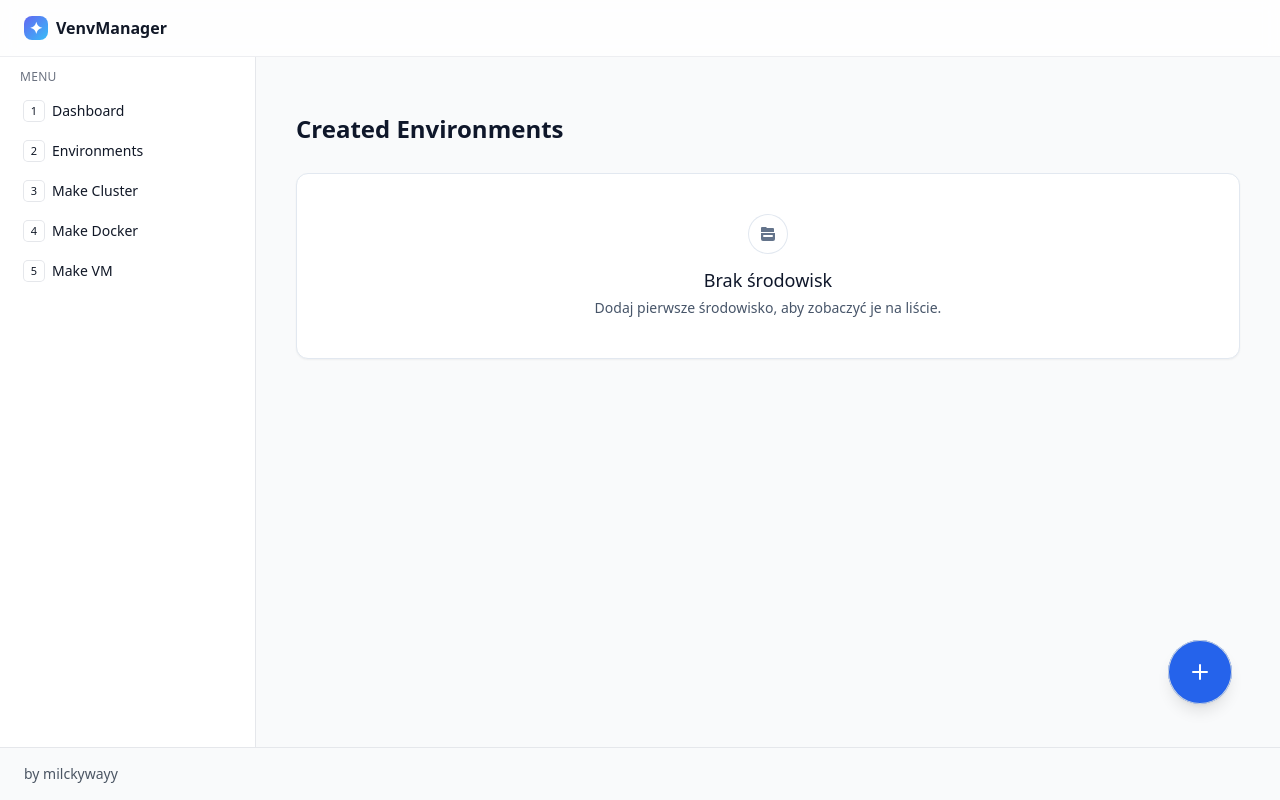
After one commit to milckywayy/VenvManager, a Flask app: page /environments in a window 1280 px wide. The commit adds this page. Run offline with Flask 3, Linux system fonts and the light colour scheme; parts of the project's set-up code (start-up, migrations or seed data) failed here and were passed over; some libraries are stand-ins or nearby versions.

Commit message:
Add encironments list

```diff
--- a/app/routes/main.py
+++ b/app/routes/main.py
@@ -1,6 +1,7 @@
 from flask import Blueprint, render_template
+from sqlalchemy.orm import joinedload
 
-from app.models import Cluster
+from app.models import Cluster, Environment
 
 main_bp = Blueprint("main", __name__)
 
@@ -11,6 +12,22 @@ def index():
     return render_template("index.html", clusters=clusters)
 
 
+@main_bp.route("/environments")
+def environments():
+    existing_environments = (
+        Environment.query.options(
+            joinedload(Environment.docker),
+            joinedload(Environment.vm),
+        )
+        .order_by(Environment.name.asc())
+        .all()
+    )
+
+    return render_template(
+        "environments.html", existing_environments=existing_environments
+    )
+
+
 @main_bp.route("/base")
 def base():
     return render_template("base.html")
--- a/app/templates/base.html
+++ b/app/templates/base.html
@@ -3,7 +3,7 @@
 <head>
   <meta charset="utf-8" />
   <meta name="viewport" content="width=device-width, initial-scale=1" />
-  <title>{% block title %}VenvManager{% endblock %}</title>
+  <title>{% block title %}{% endblock %} - VenvManager</title>
   <script src="https://cdn.tailwindcss.com"></script>
   {% block head_extra %}{% endblock %}
 </head>
@@ -51,6 +51,7 @@
 
           {% set items = [
             {'id': 'dashboard', 'label': 'Dashboard', 'href': url_for('main.index')},
+            {'id': 'environments', 'label': 'Environments', 'href': url_for('main.environments')},
             {'id': 'make_cluster', 'label': 'Make Cluster', 'href': url_for('creator.make_cluster')},
             {'id': 'make_docker', 'label': 'Make Docker', 'href': url_for('creator.make_docker')},
             {'id': 'make_vm', 'label': 'Make VM', 'href': url_for('creator.make_vm')}
--- /dev/null
+++ b/app/templates/environments.html
@@ -0,0 +1,210 @@
+{% extends "base.html" %}
+
+{% block title %}Created Environments{% endblock %}
+
+{% block head_extra %}{% endblock %}
+
+{% block content %}
+<div class="mx-auto max-w-6xl px-4 py-8">
+  <div class="mb-6 flex items-end justify-between gap-4">
+    <div>
+      <h1 class="text-2xl font-semibold text-slate-900 dark:text-slate-100">Created Environments</h1>
+      <p class="mt-1 text-sm text-slate-600 dark:text-slate-400">
+      </p>
+    </div>
+  </div>
+
+  {% if existing_environments|length == 0 %}
+    <div class="rounded-xl border border-slate-200 bg-white p-10 text-center shadow-sm dark:border-slate-800 dark:bg-slate-900">
+      <div class="mx-auto mb-3 h-10 w-10 rounded-full ring-1 ring-inset ring-slate-200 dark:ring-slate-700 grid place-items-center">
+        <svg xmlns="http://www.w3.org/2000/svg" class="h-5 w-5 text-slate-500" viewBox="0 0 20 20" fill="currentColor">
+          <path d="M3 4a1 1 0 011-1h4l1 1h6a1 1 0 011 1v3H3V4z" />
+          <path fill-rule="evenodd" d="M3 9h14v6a2 2 0 01-2 2H5a2 2 0 01-2-2V9zm3 2a1 1 0 100 2h8a1 1 0 100-2H6z" clip-rule="evenodd"/>
+        </svg>
+      </div>
+      <h2 class="text-lg font-medium text-slate-900 dark:text-slate-100">Brak środowisk</h2>
+      <p class="mt-1 text-sm text-slate-600 dark:text-slate-400">Dodaj pierwsze środowisko, aby zobaczyć je na liście.</p>
+    </div>
+  {% else %}
+    <div class="overflow-hidden rounded-xl border border-slate-200 bg-white shadow-sm dark:border-slate-800 dark:bg-slate-900">
+      <div class="overflow-x-auto">
+        <table class="min-w-full divide-y divide-slate-200 dark:divide-slate-800">
+          <thead class="bg-slate-50 dark:bg-slate-800/60">
+            <tr>
+              <th scope="col" class="px-4 py-3 text-left text-xs font-semibold uppercase tracking-wider text-slate-600 dark:text-slate-300">Type</th>
+              <th scope="col" class="px-4 py-3 text-left text-xs font-semibold uppercase tracking-wider text-slate-600 dark:text-slate-300">Name</th>
+              <th scope="col" class="px-4 py-3 text-left text-xs font-semibold uppercase tracking-wider text-slate-600 dark:text-slate-300">Image</th>
+              <th scope="col" class="px-4 py-3 text-left text-xs font-semibold uppercase tracking-wider text-slate-600 dark:text-slate-300">Ports</th>
+              <th scope="col" class="px-4 py-3 text-right text-xs font-semibold uppercase tracking-wider text-slate-600 dark:text-slate-300">Actions</th>
+            </tr>
+          </thead>
+          <tbody class="divide-y divide-slate-200 dark:divide-slate-800">
+            {% for env in existing_environments %}
+              <tr class="hover:bg-slate-50 dark:hover:bg-slate-800/50">
+                <td class="whitespace-nowrap px-4 py-3 text-sm">
+                  {% if env.docker %}
+                    <span class="inline-flex items-center gap-1.5 rounded-full bg-sky-50 px-2.5 py-0.5 text-xs font-medium text-sky-700 ring-1 ring-inset ring-sky-200 dark:bg-sky-900/20 dark:text-sky-300 dark:ring-sky-800">
+                      <!-- Docker icon -->
+                      <svg xmlns="http://www.w3.org/2000/svg" class="h-3.5 w-3.5" viewBox="0 0 24 24" fill="currentColor">
+                        <path d="M3 14c0 3.866 3.134 7 7 7h5a6 6 0 006-6v-1H3zM4 13h16v-2H4v2zm5-3h3V7H9v3zm4 0h3V7h-3v3zM8 10H5V7h3v3z"/>
+                      </svg>
+                      Docker
+                    </span>
+                  {% elif env.vm %}
+                    <span class="inline-flex items-center gap-1.5 rounded-full bg-violet-50 px-2.5 py-0.5 text-xs font-medium text-violet-700 ring-1 ring-inset ring-violet-200 dark:bg-violet-900/20 dark:text-violet-300 dark:ring-violet-800">
+                      <!-- VM icon -->
+                      <svg xmlns="http://www.w3.org/2000/svg" class="h-3.5 w-3.5" viewBox="0 0 24 24" fill="currentColor">
+                        <path d="M4 5a2 2 0 012-2h12a2 2 0 012 2v9a2 2 0 01-2 2h-5l2 3H9l2-3H6a2 2 0 01-2-2V5z"/>
+                      </svg>
+                      VM
+                    </span>
+                  {% endif %}
+                </td>
+
+                <td class="whitespace-nowrap px-4 py-3 text-sm font-medium text-slate-900 dark:text-slate-100">
+                  {{ env.name }}
+                </td>
+
+                <td class="whitespace-nowrap px-4 py-3 text-sm text-slate-700 dark:text-slate-300">
+                  {% if env.docker %}
+                    {{ env.docker.image }}
+                  {% elif env.vm %}
+                    {{ env.vm.base_image_path.split("/")[-1] }}
+                  {% endif %}
+                </td>
+
+                <td class="px-4 py-3 text-sm">
+                  {% if env.ports %}
+                    <ul class="flex flex-wrap gap-2">
+                      {% for p in env.ports %}
+                        <li class="inline-flex items-center rounded-full bg-slate-100 px-2.5 py-0.5 text-xs font-medium text-slate-700 ring-1 ring-inset ring-slate-200 dark:bg-slate-800 dark:text-slate-300 dark:ring-slate-700">
+                          {{ p }}
+                        </li>
+                      {% endfor %}
+                    </ul>
+                  {% else %}
+                    <span class="text-slate-400 dark:text-slate-500">—</span>
+                  {% endif %}
+                </td>
+
+                <td class="whitespace-nowrap px-4 py-3">
+                  <div class="flex justify-end gap-2">
+                    <a href="{{ url_for('main.environments', env_id=env.id) }}"
+                       class="inline-flex items-center gap-2 rounded-lg bg-blue-600 px-3 py-2 text-sm font-medium text-white shadow-sm ring-1 ring-inset ring-blue-500/30 hover:bg-blue-500 focus:outline-none focus:ring-2 focus:ring-blue-600/50 active:translate-y-px">
+                      <svg xmlns="http://www.w3.org/2000/svg" class="h-4 w-4" fill="none" viewBox="0 0 24 24" stroke="currentColor">
+                        <path stroke-linecap="round" stroke-linejoin="round" stroke-width="2"
+                              d="M11 5h2m-1 0v12m-6 4h12a2 2 0 002-2V7l-6-6H7a2 2 0 00-2 2v16a2 2 0 002 2z"/>
+                      </svg>
+                      Edit
+                    </a>
+
+                    <form method="POST"
+                          action="{{ url_for('creator.delete_env', env_id=env.id, callback='creator.make_docker') }}"
+                          onsubmit="return confirm('Confirm deleting {{ env.name }} environment.');">
+                      <button type="submit"
+                              class="inline-flex items-center gap-2 rounded-lg bg-rose-600 px-3 py-2 text-sm font-medium text-white shadow-sm ring-1 ring-inset ring-rose-500/30 hover:bg-rose-500 focus:outline-none focus:ring-2 focus:ring-rose-600/50 active:translate-y-px">
+                        <svg xmlns="http://www.w3.org/2000/svg" class="h-4 w-4" viewBox="0 0 20 20" fill="currentColor" aria-hidden="true">
+                          <path fill-rule="evenodd" d="M9 2a1 1 0 00-.894.553L7.382 4H4a1 1 0 100 2h.293l.853 10.24A2 2 0 007.138 18h5.724a2 2 0 001.992-1.76L15.707 6H16a1 1 0 100-2h-3.382l-.724-1.447A1 1 0 0011 2H9zm-1 6a1 1 0 112 0v6a1 1 0 11-2 0V8zm4 0a1 1 0 112 0v6a1 1 0 11-2 0V8z" clip-rule="evenodd"/>
+                        </svg>
+                        Delete
+                      </button>
+                    </form>
+                  </div>
+                </td>
+              </tr>
+            {% endfor %}
+          </tbody>
+        </table>
+      </div>
+    </div>
+  {% endif %}
+</div>
+
+{# --- Floating Action Button + Menu --- #}
+<div class="fixed bottom-24 right-12 z-40">
+  <!-- Toggle button -->
+  <button id="fabBtn"
+          type="button"
+          aria-haspopup="true"
+          aria-expanded="false"
+          aria-controls="fabMenu"
+          class="group inline-flex items-center justify-center rounded-full shadow-lg ring-1 ring-inset ring-slate-300 bg-blue-600 text-white w-16 h-16 hover:bg-blue-500 focus:outline-none focus:ring-2 focus:ring-blue-600/60 active:translate-y-px dark:ring-slate-700">
+    <svg xmlns="http://www.w3.org/2000/svg" class="h-6 w-6 transition-transform group-aria-expanded:rotate-45" viewBox="0 0 24 24" fill="none" stroke="currentColor" stroke-width="2">
+      <path stroke-linecap="round" d="M12 5v14M5 12h14"/>
+    </svg>
+    <span class="sr-only">Add environment</span>
+  </button>
+
+  <!-- Popover menu -->
+  <div id="fabMenu"
+       role="menu"
+       aria-labelledby="fabBtn"
+       class="absolute bottom-16 right-16 invisible opacity-0 translate-x-2 translate-y-2 pointer-events-none w-56 origin-bottom-right rounded-xl border border-slate-200 bg-white p-2 shadow-xl transition-all duration-150 dark:border-slate-800 dark:bg-slate-900">
+    <div class="px-2 pt-2 pb-1 text-xs font-semibold uppercase tracking-wider text-slate-500 dark:text-slate-400">
+      New environment
+    </div>
+
+    <a href="{{ url_for('creator.make_docker') }}"
+       role="menuitem"
+       class="flex items-center gap-3 rounded-lg px-3 py-2 text-sm text-slate-800 hover:bg-slate-50 focus:bg-slate-50 dark:text-slate-100 dark:hover:bg-slate-800 focus:outline-none">
+      <span class="grid h-8 w-8 place-items-center rounded-lg bg-sky-100 ring-1 ring-inset ring-sky-200 dark:bg-sky-900/30 dark:ring-sky-800">
+        <!-- Docker icon -->
+        <svg xmlns="http://www.w3.org/2000/svg" class="h-4 w-4 text-sky-700 dark:text-sky-300" viewBox="0 0 24 24" fill="currentColor">
+          <path d="M3 14c0 3.866 3.134 7 7 7h5a6 6 0 006-6v-1H3zM4 13h16v-2H4v2zm5-3h3V7H9v3zm4 0h3V7h-3v3zM8 10H5V7h3v3z"/>
+        </svg>
+      </span>
+      <div>
+        <div class="font-medium">Docker</div>
+        <div class="text-xs text-slate-500 dark:text-slate-400">Utwórz środowisko kontenerowe</div>
+      </div>
+    </a>
+
+    <a href="{{ url_for('creator.make_vm') }}"
+       role="menuitem"
+       class="mt-1 flex items-center gap-3 rounded-lg px-3 py-2 text-sm text-slate-800 hover:bg-slate-50 focus:bg-slate-50 dark:text-slate-100 dark:hover:bg-slate-800 focus:outline-none">
+      <span class="grid h-8 w-8 place-items-center rounded-lg bg-violet-100 ring-1 ring-inset ring-violet-200 dark:bg-violet-900/30 dark:ring-violet-800">
+        <!-- VM icon -->
+        <svg xmlns="http://www.w3.org/2000/svg" class="h-4 w-4 text-violet-700 dark:text-violet-300" viewBox="0 0 24 24" fill="currentColor">
+          <path d="M4 5a2 2 0 012-2h12a2 2 0 012 2v9a2 2 0 01-2 2h-5l2 3H9l2-3H6a2 2 0 01-2-2V5z"/>
+        </svg>
+      </span>
+      <div>
+        <div class="font-medium">VM</div>
+        <div class="text-xs text-slate-500 dark:text-slate-400">Utwórz maszynę wirtualną</div>
+      </div>
+    </a>
+  </div>
+</div>
+
+<script>
+  (function () {
+    const btn = document.getElementById('fabBtn');
+    const menu = document.getElementById('fabMenu');
+
+    function openMenu() {
+      btn.setAttribute('aria-expanded', 'true');
+      menu.classList.remove('invisible', 'opacity-0', 'translate-x-2', 'translate-y-2', 'pointer-events-none');
+    }
+    function closeMenu() {
+      btn.setAttribute('aria-expanded', 'false');
+      menu.classList.add('invisible', 'opacity-0', 'translate-x-2', 'translate-y-2', 'pointer-events-none');
+    }
+    function isOpen() {
+      return btn.getAttribute('aria-expanded') === 'true';
+    }
+
+    btn.addEventListener('click', (e) => {
+      e.stopPropagation();
+      isOpen() ? closeMenu() : openMenu();
+    });
+
+    document.addEventListener('click', (e) => {
+      if (!menu.contains(e.target) && !btn.contains(e.target)) closeMenu();
+    });
+
+    document.addEventListener('keydown', (e) => {
+      if (e.key === 'Escape') closeMenu();
+    });
+  })();
+</script>
+{% endblock %}
```
